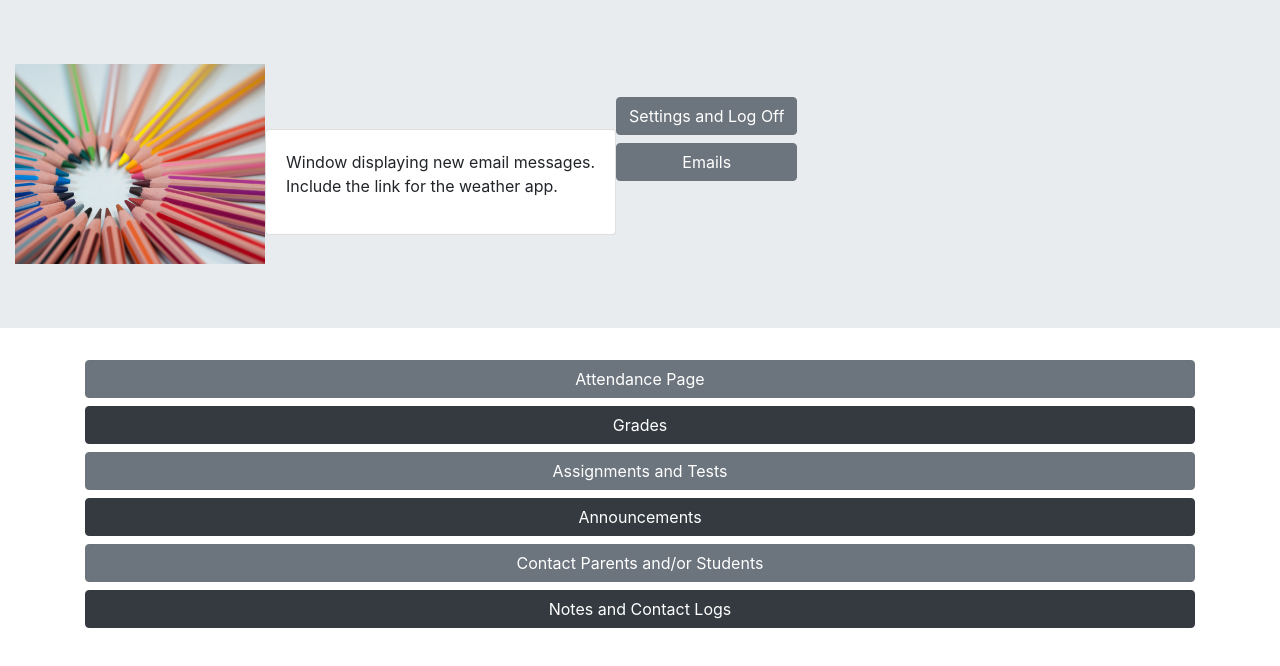
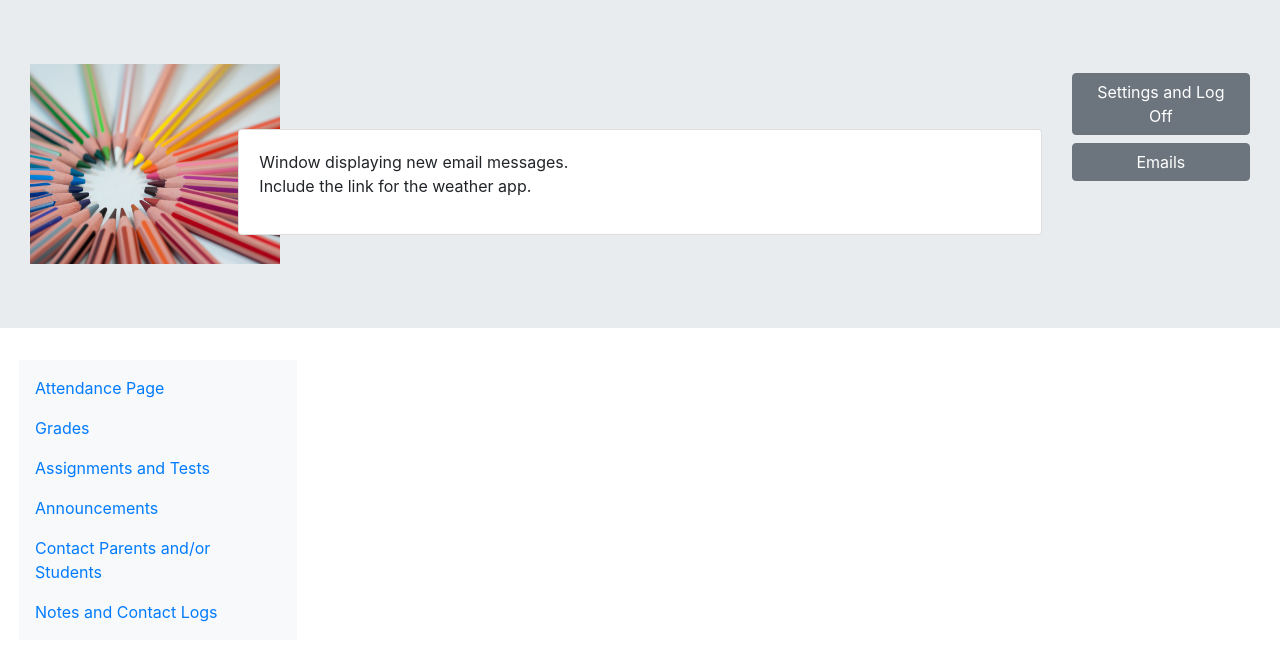
Before and after one commit to evangelinedrink/Portfolio_Project_React, a React (Create React App) app: page / in a window 1280 px wide. Shown: the top 666 px of the page. Built offline with nearby package versions, Linux system fonts and the light colour scheme.

Commit message:
Margins of Navbar and Jumbotron

```diff
--- a/src/App.js
+++ b/src/App.js
@@ -1,6 +1,6 @@
 import logo from './logo.svg';
 import React, {Component} from "react";
-import {Jumbotron, NavBar, NavbarBrand, NavBarToggler, Collapse, Nav, NavItem, Button, Container, Card, CardText, CardBody} from "reactstrap";
+import {Jumbotron, Navbar, NavbarBrand, NavBarToggler, Collapse, NavLink, Nav, NavItem, Button, Container, Card, CardText, CardBody} from "reactstrap";
 import Icon from "./iconPic.jpg";
 import './App.css';
 
@@ -10,12 +10,12 @@ class App extends Component {
       <div>
         <Jumbotron fluid>
           <Container fluid>
-            <div className="inlineJumbotron">
+            <div className="inlineJumbotron col-2">
             {/*Icon Image*/}
             <img src={Icon} className="iconPicture" alt="Colored pencils arranged in a circle."/>
             </div>
 
-            <div className="inlineJumbotron">
+            <div className="inlineJumbotron col-8">
             <Card>
               <CardBody>
                 <CardText>Window displaying new email messages.
@@ -25,7 +25,7 @@ class App extends Component {
             </Card>
             </div>
 
-            <div className="inlineJumbotron">
+            <div className="inlineJumbotron col-2">
               <Button color="secondary" block>Settings and Log Off</Button>
               <Button color="secondary" block>Emails</Button>
             </div>
@@ -33,13 +33,46 @@ class App extends Component {
           </Container>
         </Jumbotron>
 
-        <Container>
-              <Button color="secondary" block>Attendance Page</Button>
+        <Container className="ml-1">
+          <Navbar color="light" className="col-3">
+            <Nav className="mr-auto" className="bg-light" navbar>
+              <NavItem>
+                <NavLink href="/attendance">Attendance Page</NavLink>
+              </NavItem>
+
+              <NavItem>
+                <NavLink href="/grades">Grades</NavLink>
+              </NavItem>
+
+              <NavItem>
+                <NavLink href="/assignments">Assignments and Tests</NavLink>
+              </NavItem>
+
+              <NavItem>
+                <NavLink href="/announcements">Announcements</NavLink>
+              </NavItem>
+
+              <NavItem>
+                <NavLink href="/email">Contact Parents and/or Students</NavLink>
+              </NavItem>
+
+              <NavItem>
+                <NavLink href="/notes">Notes and Contact Logs</NavLink>
+              </NavItem>
+            </Nav>
+
+          </Navbar>
+
+            {/*<NavbarBrand href="/attendance">Attendance Page</NavbarBrand>
+            <NavbarToggler onClick={toggle}/>
+            <Collapse isOpen={isOpen} navbar></Collapse>
+    </Navbar>*/}
+              {/*<Button color="secondary" block>Attendance Page</Button>
               <Button color="dark" block>Grades</Button>
               <Button color="secondary" block>Assignments and Tests</Button>
               <Button color="dark" block>Announcements</Button>
               <Button color="secondary" block>Contact Parents and/or Students</Button>
-              <Button color="dark" block>Notes and Contact Logs</Button>
+    <Button color="dark" block>Notes and Contact Logs</Button>*/}
         </Container>
       </div>
     );
```
Also changed, not shown: src/shared/studentroster.js (added).
